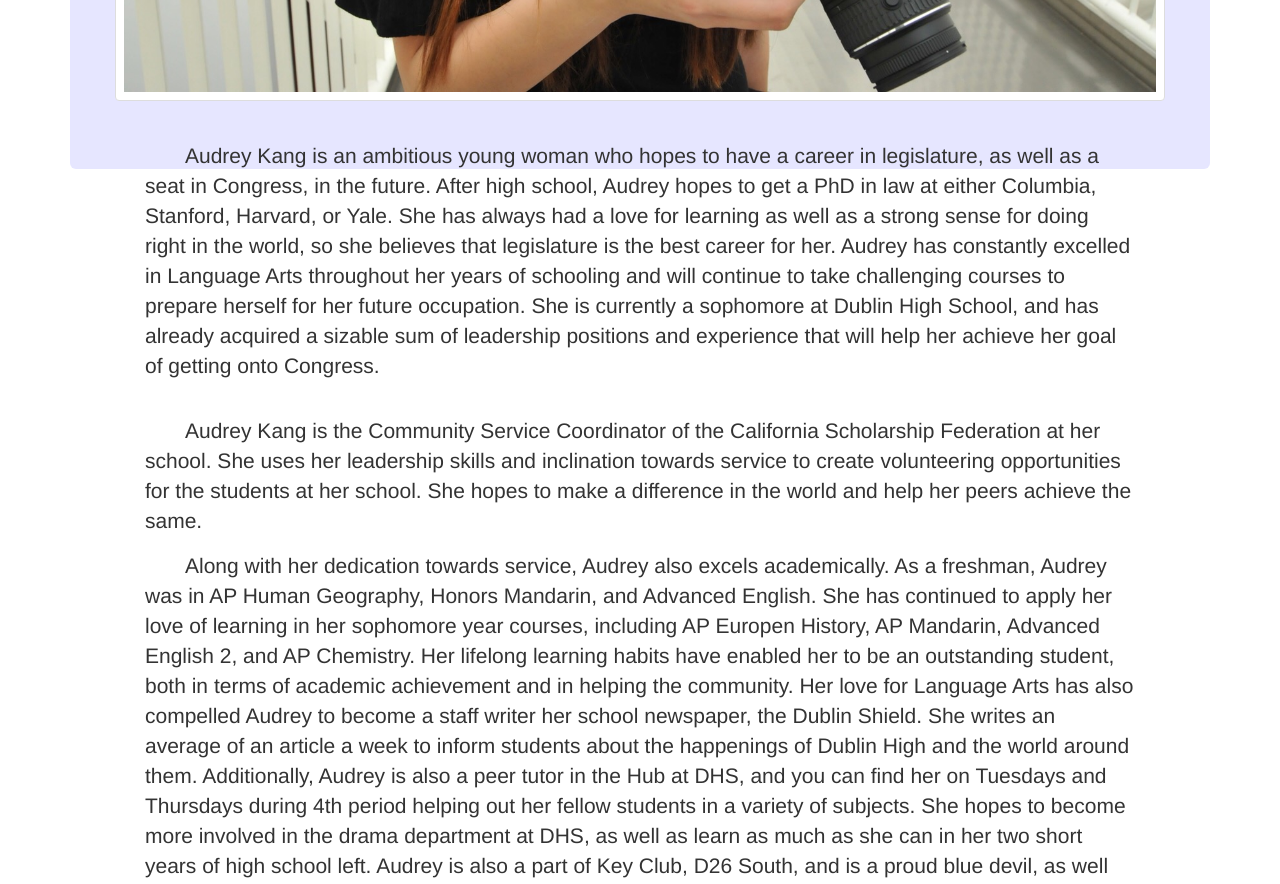
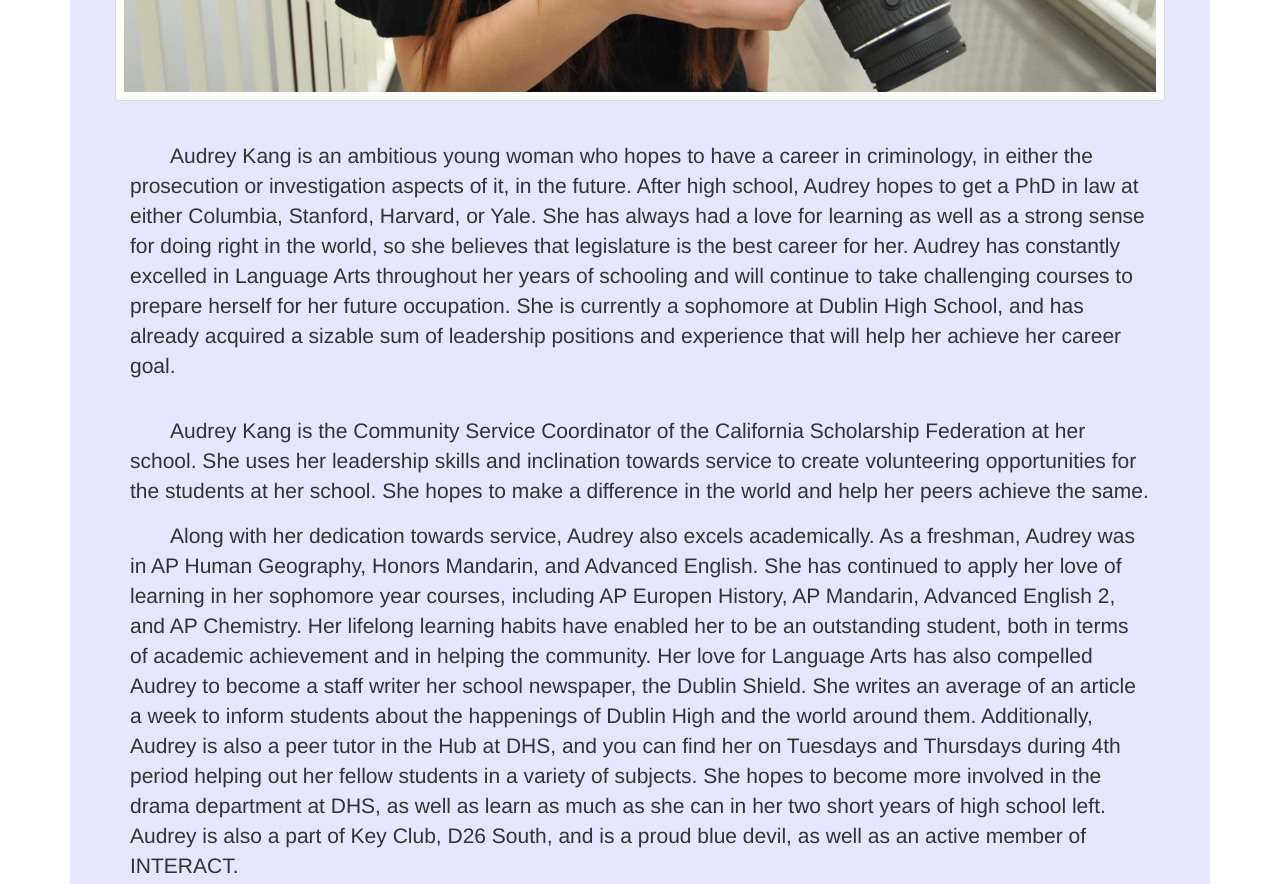
Before and after one commit to audreykang/portfolio, a plain HTML site: page Kang_AboutMe.html in a window 1280 px wide. Shown: the part 720-1604 px from the top of the page. Drawn offline with Linux system fonts and the light colour scheme.

Commit message:
fixed aboutme jumbotron

```diff
--- a/Kang_AboutMe.html
+++ b/Kang_AboutMe.html
@@ -45,11 +45,11 @@
                         <img src="Images/laughing_with_camera.png" alt="Picture of Audrey Kang"/></a>
                     </div>
                 </div>
-
+            <div class="row">
                  <div class="col-sm-12">
                     </br>
                     <p> Audrey Kang is an ambitious young woman who hopes to have a career
-                        in legislature, as well as a seat in Congress, in the future.
+                        in criminology, in either the prosecution or investigation aspects of it, in the future.
                         After high school, Audrey hopes to get a PhD
                         in law at either Columbia, Stanford, Harvard, or Yale.
                         She has always had a love for learning as well as a strong sense for
@@ -59,7 +59,7 @@
                         challenging courses to prepare herself for her future occupation.
                         She is currently a sophomore at Dublin High School, and has already
                         acquired a sizable sum of leadership positions and experience
-                        that will help her achieve her goal of getting onto Congress.
+                        that will help her achieve her career goal.
                     </p>
                     </br>
                     <p>
@@ -114,7 +114,7 @@
                    for more insight on what she does and why she does it!
                    </p>
                 </div>
-           </div>
+            </div>
         </div>
    </section>
 
```
